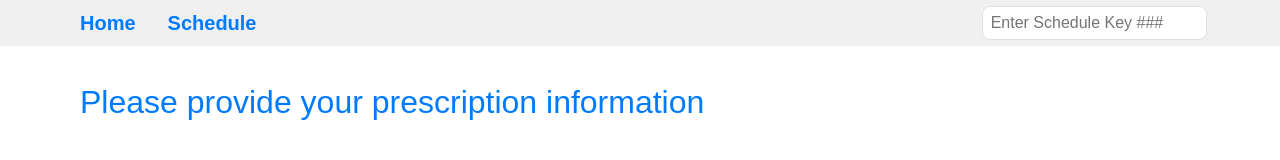
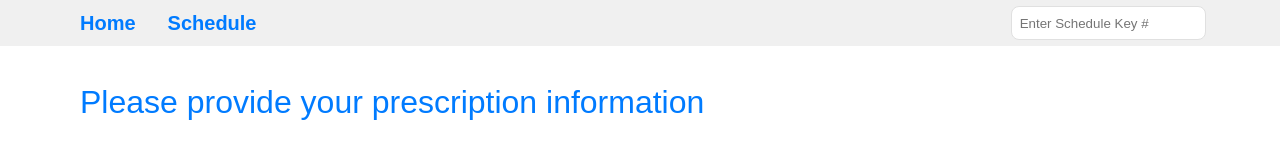
Before and after one commit to LindenHolt-Whittaker/PrescriptionSchedule, a React (Vite) app: page /onboarding in a window 1280 px wide. Shown: the top 160 px of the page. Built offline with nearby package versions, Linux system fonts and the light colour scheme.

Commit message:
Updated header to use native form/submit functionality, fixed styling conflicts with Onboarding field elements

```diff
--- a/src/App.scss
+++ b/src/App.scss
@@ -9,21 +9,3 @@ $font-family: sans-serif;
   margin: 0 auto;
   text-align: center;
 }
-
-input[type="text"],
-input[type="number"],
-input[type="email"],
-select {
-  padding: 0.75rem;
-  border: 1px solid colors.$gray-light;
-  border-radius: 0.5rem;
-  font-size: 1rem;
-  transition: all 0.2s ease;
-  background-color: white;
-
-  &:focus {
-    outline: none;
-    border-color: colors.$blue;
-    box-shadow: 0 0 0.25rem 0 colors.$blue-dark;
-  }
-}
--- a/src/components/Header.scss
+++ b/src/components/Header.scss
@@ -8,7 +8,7 @@
   background-color: colors.$bg-light;
 
   &__link,
-  &__scheduleKeyInput button {
+  &__scheduleKey__button {
     &:hover {
       background-color: colors.$gray-light;
     }
@@ -37,11 +37,11 @@
     }
   }
 
-  &__scheduleKeyInput {
+  &__scheduleKey {
     display: flex;
     align-items: center;
 
-    input[type="text"] {
+    &__input {
       height: 2rem;
       padding: 0 0.5rem;
 
@@ -49,26 +49,9 @@
 
       border: 1px solid colors.$gray-light;
       border-radius: 0.5rem;
-    }
 
-    button {
-      visibility: hidden;
-
-      display: flex;
-      align-items: center;
-      justify-content: center;
-
-      font-size: 1.1rem;
-      color: colors.$gray-darker;
-      background-color: colors.$white;
-
-      // need .1rem to account for differing text/line-height between button and input
-      height: 2.1rem;
-      padding: 0 0.3rem 0.1rem;
-
-      border: 1px solid colors.$gray-light;
-      border-radius: 0 0.5rem 0.5rem 0;
-      border-left: none;
+      z-index: 2;
+      position: relative;
 
       transition: all 0.2s ease;
 
@@ -79,13 +62,45 @@
       }
     }
 
+    &__button {
+      display: flex;
+      align-items: center;
+      justify-content: center;
+
+      font-size: 1.1rem;
+      color: colors.$gray-darker;
+      background-color: colors.$white;
+
+      height: 2.1rem;
+      padding: 0 0.3rem 0.1rem;
+
+      border: 1px solid colors.$gray-light;
+      border-radius: 0 0.5rem 0.5rem 0;
+
+      position: relative;
+
+      transform: translateX(-100%);
+      opacity: 0;
+
+      transition: all 0.2s ease;
+
+      &:focus {
+        outline: none;
+        border-color: colors.$blue;
+        box-shadow: 0 0 0.25rem 0 colors.$blue-dark;
+
+        z-index: 3;
+      }
+    }
+
     &--hasInput {
-      input[type="text"] {
+      .Header__scheduleKey__input {
         border-radius: 0.5rem 0 0 0.5rem;
       }
 
-      button {
-        visibility: visible;
+      .Header__scheduleKey__button {
+        transform: translateX(-1px);
+        opacity: 1;
       }
     }
   }
--- a/src/components/Header.tsx
+++ b/src/components/Header.tsx
@@ -9,9 +9,8 @@ const Header = () => {
 
   const navigate = useNavigate();
 
-  // TODO: Actually implement. Currently mock implementation
-  // for serialized schedule key in place of URL params, and better error page
-  const onScheduleKeySubmit = () => {
+  const onScheduleKeySubmit = (e: React.FormEvent) => {
+    e.preventDefault(); // Prevent page reload
     navigate(`/schedule?k=${scheduleKey}`);
   };
 
@@ -26,17 +25,23 @@ const Header = () => {
         </NavLink>
       </div>
 
-      <div className={`Header__scheduleKeyInput ${
-            scheduleKey ? "Header__scheduleKeyInput--hasInput" : ""
-          }`}>
+      <form
+        onSubmit={onScheduleKeySubmit}
+        className={`Header__scheduleKey ${
+          scheduleKey ? "Header__scheduleKey--hasInput" : ""
+        }`}
+      >
         <input
+          className="Header__scheduleKey__input"
           type="text"
           name="scheduleKey"
-          placeholder="Enter Schedule Key ###"
+          placeholder="Enter Schedule Key #"
           onChange={(e) => setScheduleKey(e.target.value)}
         />
-        <button onClick={onScheduleKeySubmit}>➜</button>
-      </div>
+        <button className="Header__scheduleKey__button" type="submit">
+          ➜
+        </button>
+      </form>
     </div>
   );
 };
--- a/src/pages/Onboarding/OnboardingForm.scss
+++ b/src/pages/Onboarding/OnboardingForm.scss
@@ -1,14 +1,13 @@
 @use "../../styles/colors" as colors;
 
 .OnboardingForm {
-  form {
+  &__form {
     max-width: 28rem;
     margin: 0 auto;
     padding: 0 2rem;
 
     display: flex;
     flex-direction: column;
-  }
 
     label,
     legend,
@@ -28,6 +27,24 @@
 
     fieldset {
       border: none;
+    }
+
+    input[type="text"],
+    input[type="number"],
+    input[type="email"],
+    select {
+      padding: 0.75rem;
+      border: 1px solid colors.$gray-light;
+      border-radius: 0.5rem;
+      font-size: 1rem;
+      transition: all 0.2s ease;
+      background-color: white;
+
+      &:focus {
+        outline: none;
+        border-color: colors.$blue;
+        box-shadow: 0 0 0.25rem 0 colors.$blue-dark;
+      }
     }
 
     &__checkboxGroup {
@@ -75,3 +92,4 @@
       color: red;
     }
   }
+}
--- a/src/pages/Onboarding/OnboardingForm.tsx
+++ b/src/pages/Onboarding/OnboardingForm.tsx
@@ -46,7 +46,7 @@ const OnboardingForm = () => {
 
   return (
     <Page title="Please provide your prescription information" className="OnboardingForm">
-      <form onSubmit={handleSubmit(onSubmit)}>
+      <form className="OnboardingForm__form" onSubmit={handleSubmit(onSubmit)}>
         <label htmlFor="initialDate">
           When is this prescription to be scheduled for?
         </label>
@@ -63,7 +63,7 @@ const OnboardingForm = () => {
           )}
         />
 
-        <fieldset className="OnboardingForm__checkboxGroup">
+        <fieldset className="OnboardingForm__form__checkboxGroup">
           <legend>
             What days will you be available to get your prescription?
           </legend>
```
Lines whose indentation alone changed are shown as unchanged.
